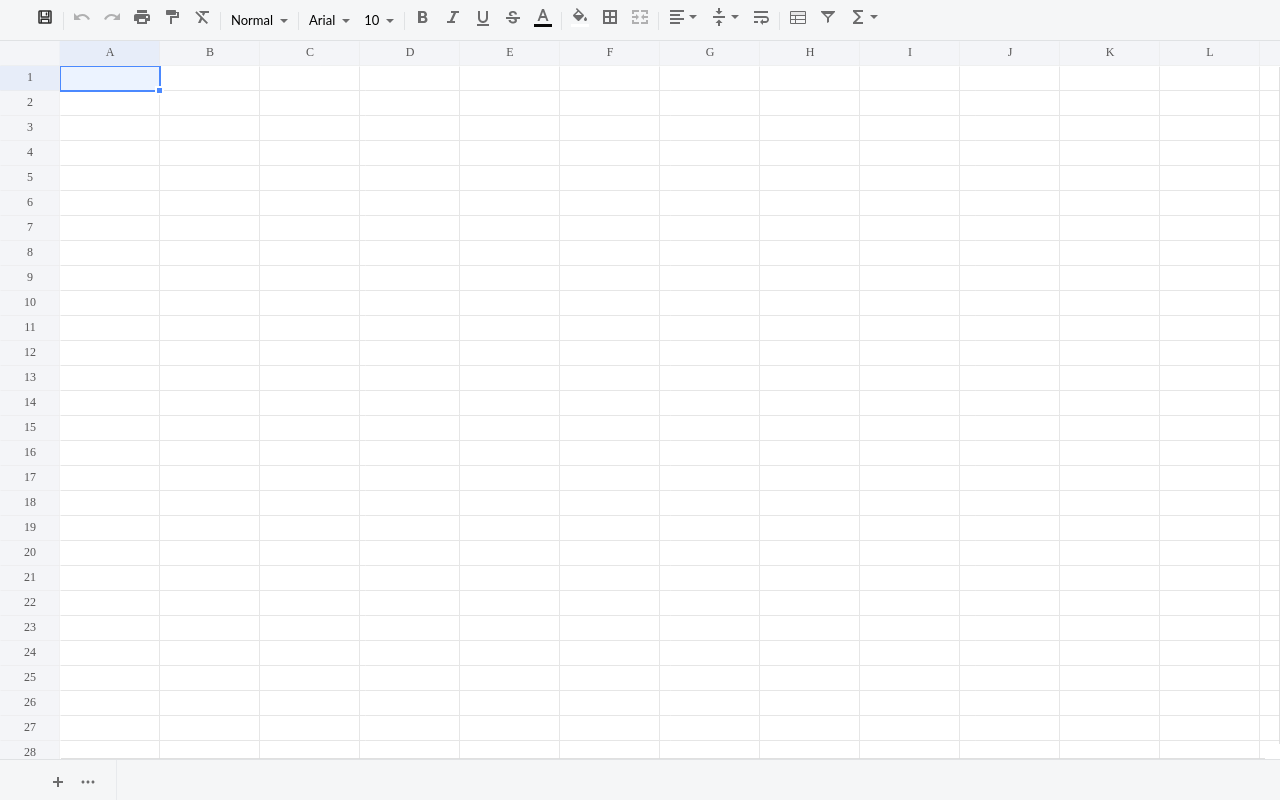
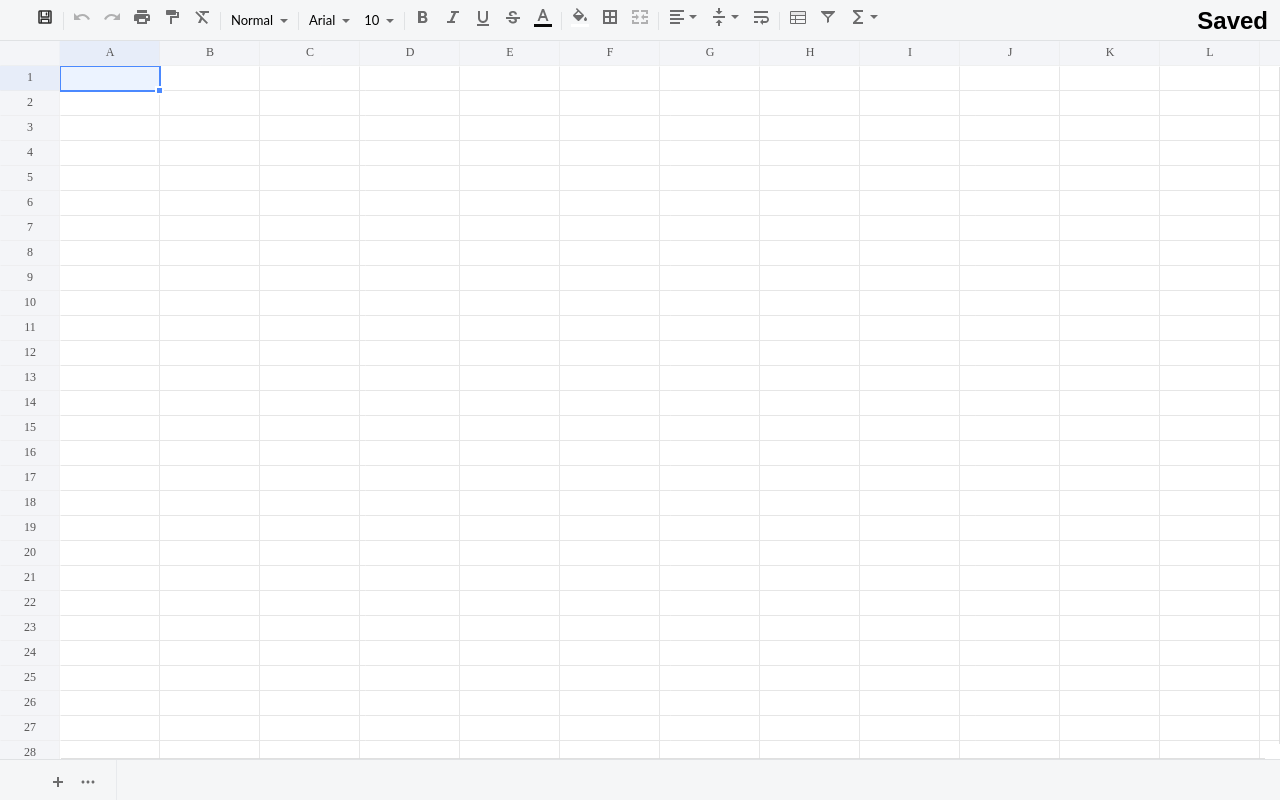
Before and after one commit to omarbenhamid/django-web-sheets, a Django app: template websheets/templates/websheets/spreadsheet.html in a window 1280 px wide. Run offline with Django 3.2, Linux system fonts and the light colour scheme; the template is opened without the code that fills it: most values are stand-ins (such as "Sample title", 1, 10 or a date in 2020).

Commit message:
Improving some ergonomy aspects

```diff
--- a/websheets/static/websheets/websheets.js
+++ b/websheets/static/websheets/websheets.js
@@ -69,6 +69,8 @@ function loadData(xs, csvdatajson) {
     }
 
     xs.loadData(data);
+    message("Saved");
+    dirty=false;
 }
 
 
@@ -88,13 +90,12 @@ function postData(params){
     http.onreadystatechange = function() {//Call a function when the state changes.
         if(http.readyState == 4) {
             if (http.status == 200) {
-                message("Saved", 2000);
                 const currSheet = xs.getActiveSheet().name;
                 loadData(xs, JSON.parse(http.responseText));
                 const si = xs.getSheetIndex(currSheet);
                 if(si >= 0) xs.activateSheet(si)
             }else{
-                message("Error saving ! Smehli", 3000);
+                message("<span style='color:red'>Saving errors</span>");
                 //TODO: better rendendering of validation errors
                 errors=JSON.parse(http.responseText);
                 console.log(errors);
@@ -118,7 +119,7 @@ function postData(params){
         }
     }
     http.send(urlEncodedDataPairs.join("&"));
-    message("Saving ...");
+    message("<i>Saving ...</i>");
 }
 
 function serialize(xsdata) {
@@ -178,14 +179,36 @@ if(allowSave) {
           tip: 'Save',
           icon: saveIcon,
           onClick: (data, sheet) => {
-            console.log('click save button：', data, sheet)
-            var xsdata=xs.getData();
-            postData(serialize(xsdata));
-
+            postData(serialize(xs.getData()));
           }
         }
     );
 }
 
 var xs=x_spreadsheet('#xspreadsheet', opts);
+var dirty=false;
+xs.change(data => {
+    message("<span style='color:red'>Unsaved</span>");
+    dirty=true;
+});
 loadData(xs, csvdata)
+
+// Save with control S
+window.onkeydown=(function(event) {
+    if ((event.ctrlKey || event.metaKey) && (String.fromCharCode(event.which).toLowerCase() == 's')) {
+            event.preventDefault();
+            postData(serialize(xs.getData()));
+    }
+});
+
+window.onbeforeunload = function(e){
+    if(dirty) {
+        // Cancel the event
+        e.preventDefault(); // If you prevent default behavior in Mozilla Firefox prompt will always be shown
+        // Chrome requires returnValue to be set
+        e.returnValue='';
+    }else{
+        delete e['returnValue'];
+        return;
+    }
+};
--- a/websheets/templates/websheets/spreadsheet.html
+++ b/websheets/templates/websheets/spreadsheet.html
@@ -13,19 +13,15 @@
         <style>
 #message {
     display: block;
-    position: absolute;
-    top: 0px;
-    color: white;
-    padding: 1em 3em;
-    margin: 1em;
-    right: 10;
-    background-color: lightblue;
+    position: fixed;
+    top: 0.3em;
+    right: 0px;
+    color: black;
+    padding: 0em 0.5em;
+    margin: 0em;
     font-family: sans-serif;
     font-weight: bold;
     font-size: 1.5em;
-    font-style: italic;
-    border-radius: 1em;
-    box-shadow: lightgrey 3px 3px 8px;
 }
         </style>
     </head>
```
